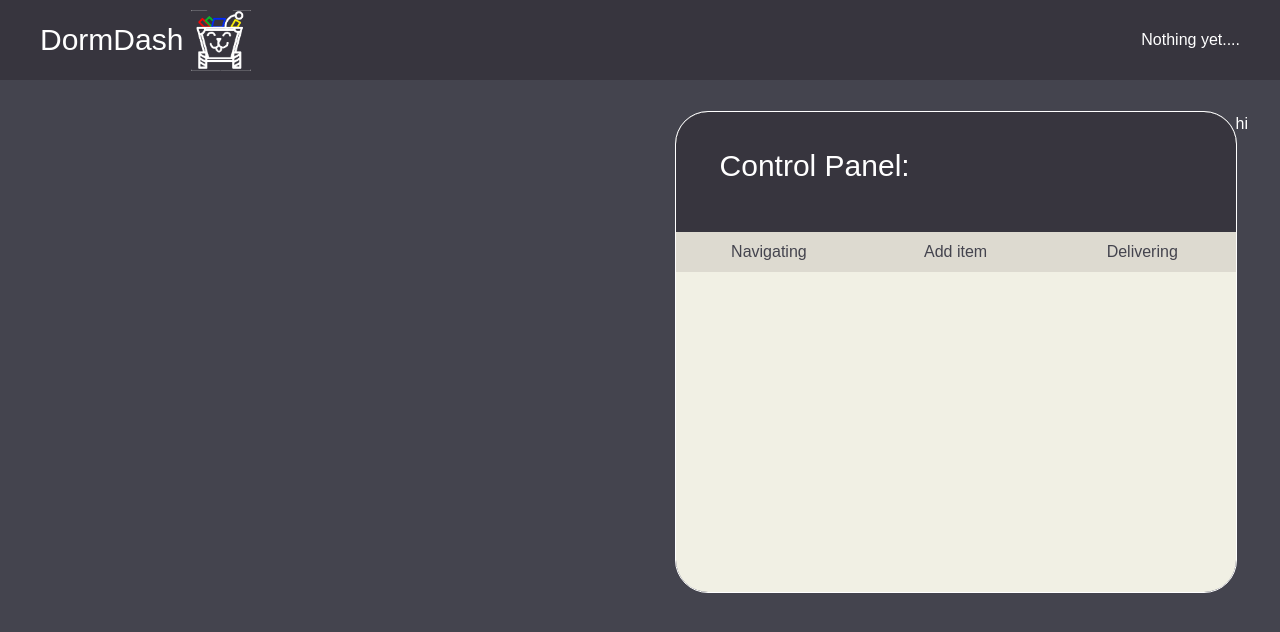
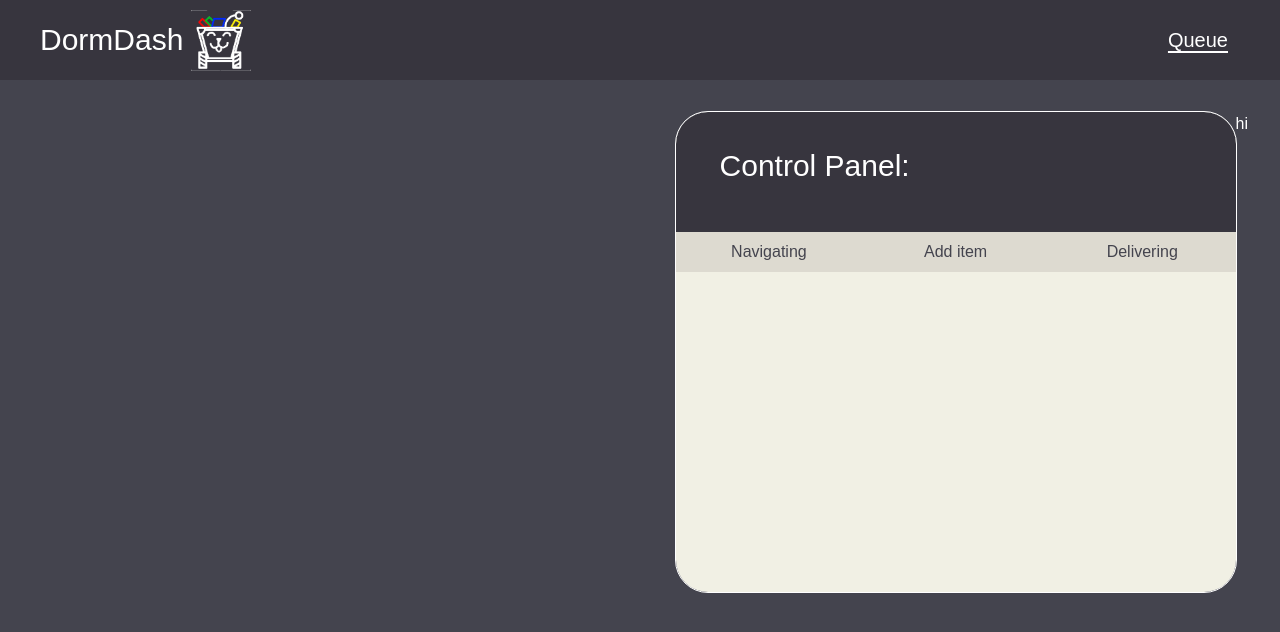
Before and after one commit to elijahcroft/DormDash, a Next.js app in the folder dorm_dash_gui/dorm_dash/: page / in a window 1280 px wide. Shown: the top 632 px of the page. Built offline with nearby package versions, Linux system fonts and the light colour scheme; a web font is replaced by a local one.

Commit message:
Added queue button into navbar. It's suppose to take you to DormyInUse page but doesn't take you there right now and only loads in an error page

```diff
--- a/dorm_dash_gui/dorm_dash/src/app/components/Navbar.tsx
+++ b/dorm_dash_gui/dorm_dash/src/app/components/Navbar.tsx
@@ -29,7 +29,9 @@ export default function Navbar() {
       </div>
 
       <div className="flex flex-col md:flex-row gap-2 md:gap-x-5">
-        Nothing yet....
+        <Link href="/dormyinuse" className={linkClass('/dormyinuse')}>
+          Queue
+        </Link>
       </div>
     </div>
   );
```
